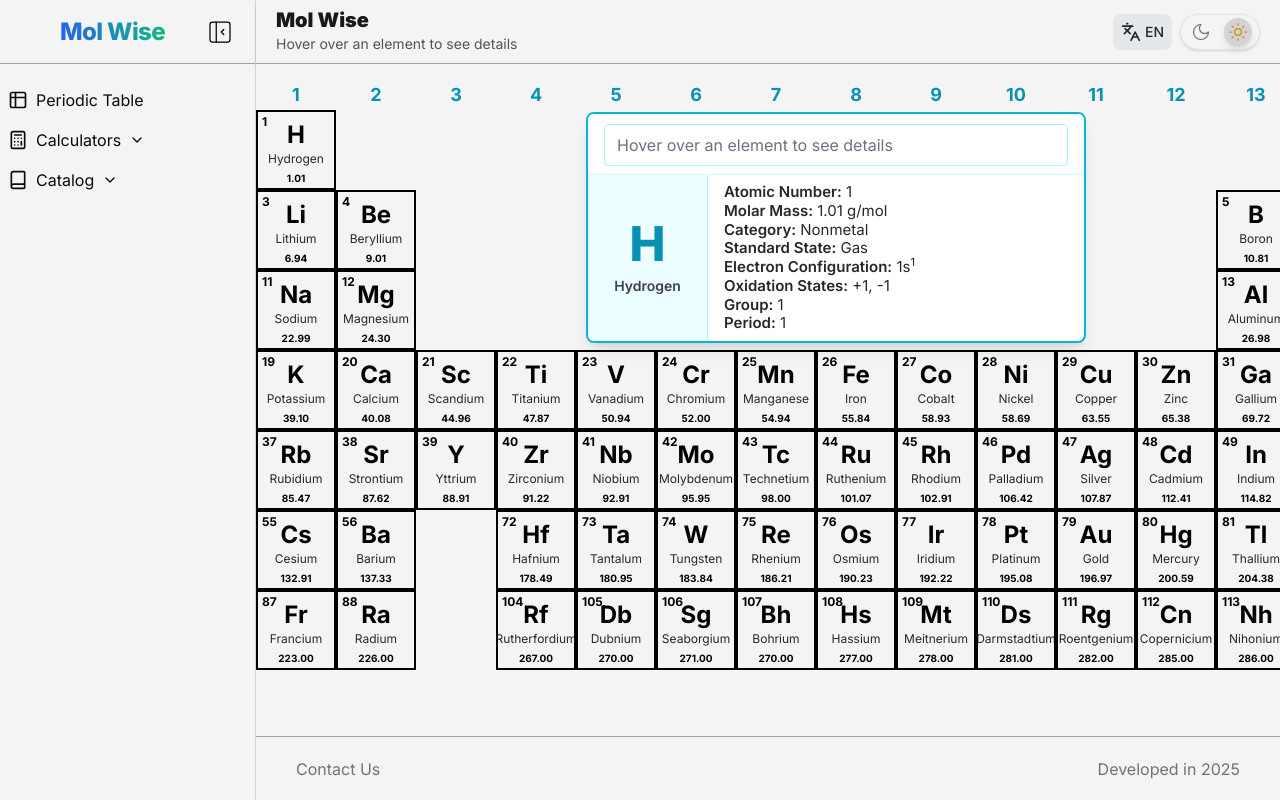
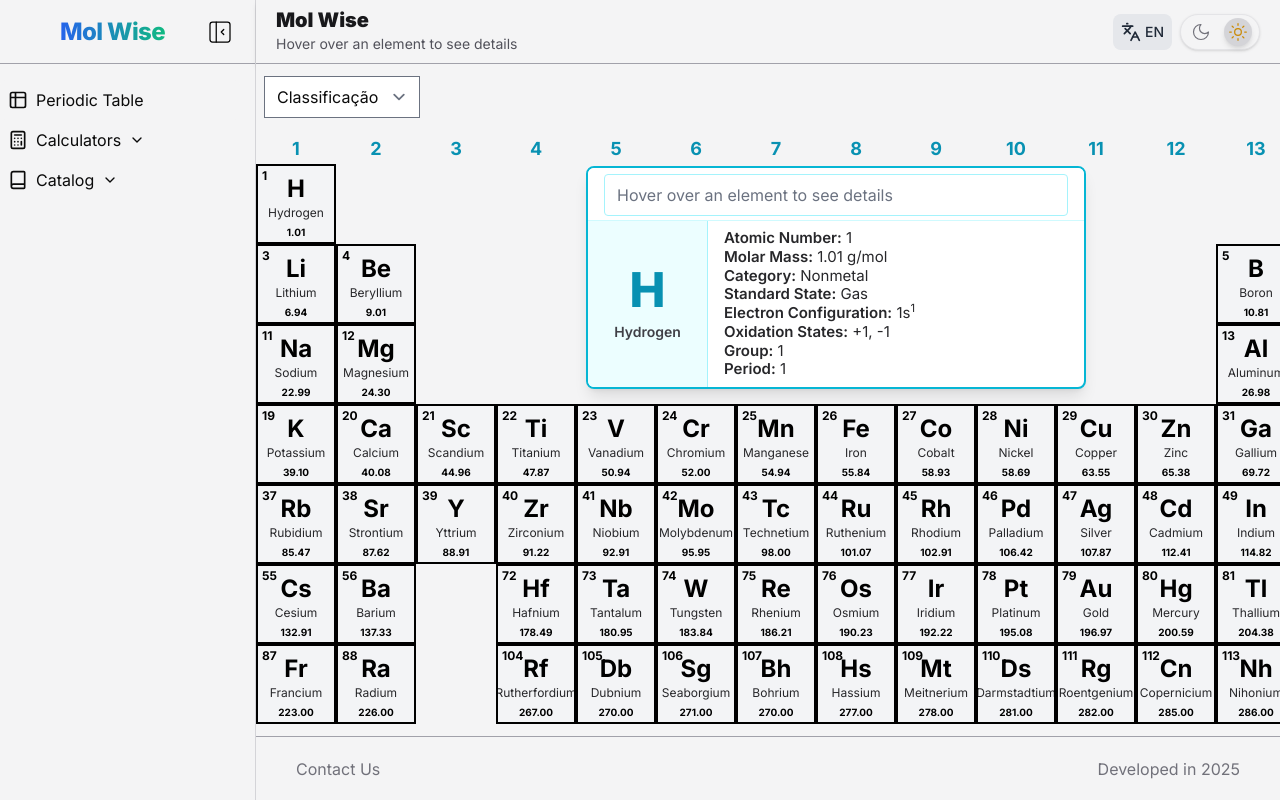
Before and after one commit to brunomacedo1203/Mol-Wise, a Next.js app: page /en/periodicTable in a window 1280 px wide. Built offline with nearby package versions, Linux system fonts and the light colour scheme.

Commit message:
feat(periodic-table): implement element classification filter in periodic table

```diff
--- a/src/features/periodic-table/components/ElementDetailsPanel.tsx
+++ b/src/features/periodic-table/components/ElementDetailsPanel.tsx
@@ -152,7 +152,7 @@ export default function ElementDetailsPanel({
       {/* Campo de pesquisa no topo */}
       <div
         className="
-          w-full px-4 pt-2 pb-2 bg-white border-b border-cyan-100
+          w-full px-4 pt-1 pb-1 bg-white border-b border-cyan-100
           dark:border-white/20 dark:bg-neutral-800/90
         "
       >
--- a/src/features/periodic-table/components/PeriodicTableCards.tsx
+++ b/src/features/periodic-table/components/PeriodicTableCards.tsx
@@ -15,6 +15,8 @@ import LanthanidesLabelCard from "./cards/LanthanidesLabelCard";
 import ActinidesLabelCard from "./cards/ActinidesLabelCard";
 import ElementCardWrapper from "./cards/ElementCardWrapper";
 import elementsData from "../data/elementsData";
+import PeriodicTableFilterDropdown from "../components/common/PeriodicTableFilterDropdown";
+import { usePeriodicTableStore } from "../store/periodicTableStore";
 
 // Elemento padrão: Hidrogênio
 const defaultElement = elementsData.find((e) => e.symbol === "H") as Element;
@@ -24,13 +26,29 @@ if (!defaultElement)
 export default function PeriodicTableCards() {
   const [selectedElement, setSelectedElement] =
     useState<Element>(defaultElement);
+  const filter = usePeriodicTableStore((state) => state.filter);
+  const setFilter = usePeriodicTableStore((state) => state.setFilter);
   const matrix = generatePeriodicTableMatrix();
 
   return (
     <div className="relative overflow-x-auto w-full dark:bg-transparent dark:text-white">
-      <div className="flex flex-col items-center min-w-[1440px] mx-auto mt-4 relative">
+      <div className="flex flex-col items-center min-w-[1440px] mx-auto mt-3 relative">
+        {/* Dropdown alinhado à esquerda acima da tabela */}
+        <div className="mb-4 w-full flex justify-start pl-2">
+          <PeriodicTableFilterDropdown
+            options={[
+              { value: "all", label: "Classificação" },
+              { value: "metal", label: "Metais" },
+              { value: "nonmetal", label: "Não-metais" },
+              // ...adicione outros filtros
+            ]}
+            value={filter}
+            onChange={setFilter}
+          />
+        </div>
+
         {/* Details Panel */}
-        <div className="absolute top-8 left-1/2 transform -translate-x-[78%] z-50 w-[500px] flex justify-center">
+        <div className="absolute top-[90px]  left-1/2 transform -translate-x-[78%] z-50 w-[500px] flex justify-center">
           <ElementDetailsPanel element={selectedElement} />
         </div>
 
--- /dev/null
+++ b/src/features/periodic-table/components/common/PeriodicTableFilterDropdown.tsx
@@ -0,0 +1,22 @@
+// src/features/periodic-table/components/common/PeriodicTableFilterDropdown.tsx
+import React from "react";
+
+interface PeriodicTableFilterDropdownProps {
+  options: { value: string; label: string }[];
+  value: string;
+  onChange: (value: string) => void;
+}
+
+const PeriodicTableFilterDropdown: React.FC<
+  PeriodicTableFilterDropdownProps
+> = ({ options, value, onChange }) => (
+  <select value={value} onChange={(e) => onChange(e.target.value)}>
+    {options.map((option) => (
+      <option key={option.value} value={option.value}>
+        {option.label}
+      </option>
+    ))}
+  </select>
+);
+
+export default PeriodicTableFilterDropdown;
--- a/src/features/periodic-table/store/periodicTableStore.ts
+++ b/src/features/periodic-table/store/periodicTableStore.ts
@@ -9,6 +9,8 @@ interface PeriodicTableState {
   setSelectedElement: (element: Element | null) => void;
   config: PeriodicTableConfig;
   setConfig: (config: Partial<PeriodicTableConfig>) => void;
+  filter: string; // filtro atual
+  setFilter: (filter: string) => void; // função para atualizar o filtro
 }
 
 export const usePeriodicTableStore = create<PeriodicTableState>()(
@@ -18,6 +20,8 @@ export const usePeriodicTableStore = create<PeriodicTableState>()(
       setSelectedElement: (element) => set({ selectedElement: element }),
       config: defaultConfig,
       setConfig: (config) => set((state) => ({ config: { ...state.config, ...config } })),
+      filter: "all", // valor padrão do filtro
+      setFilter: (filter) => set({ filter }),
     }),
     { name: "molwise_periodic_table" }
   )
```
